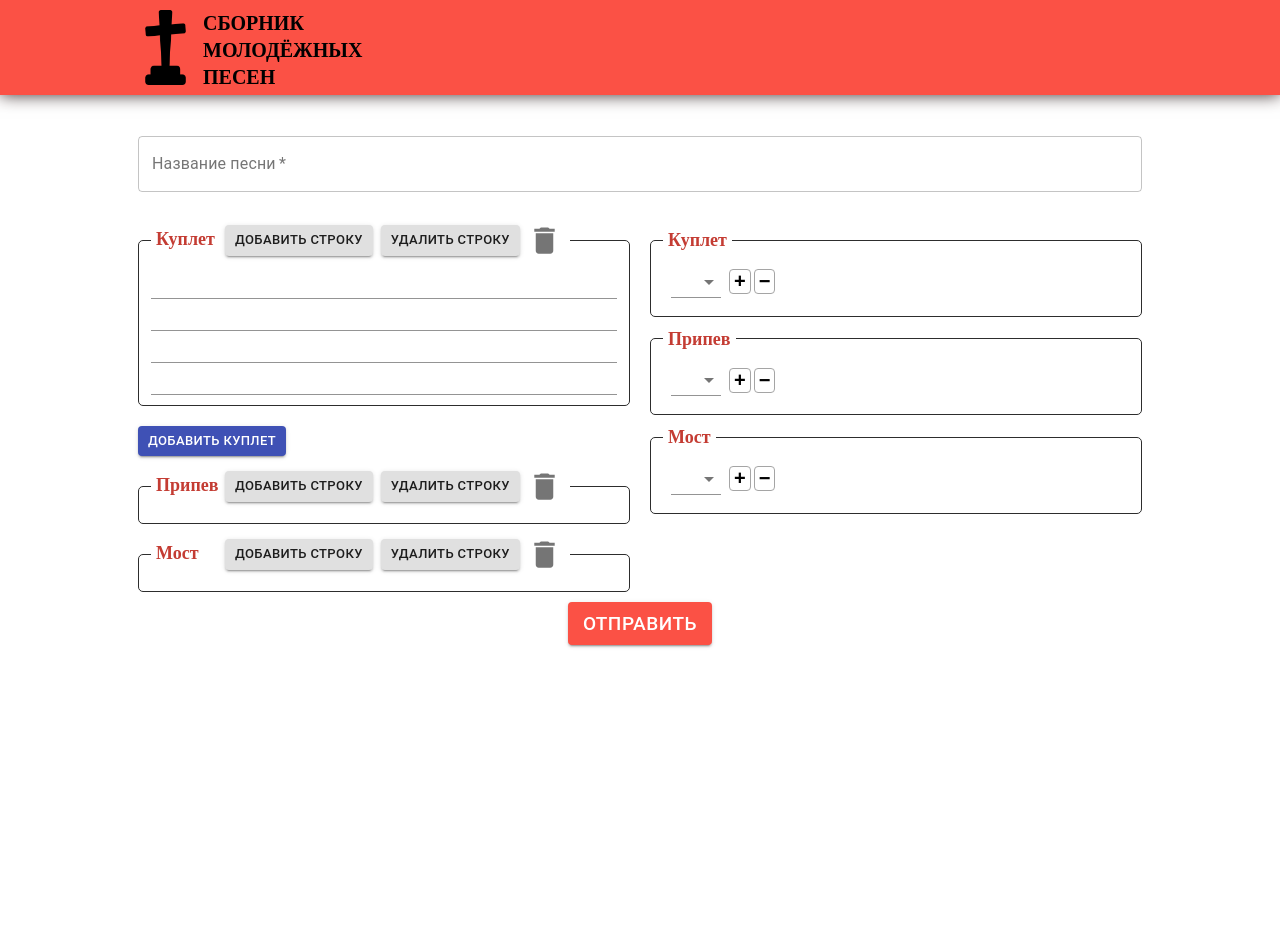
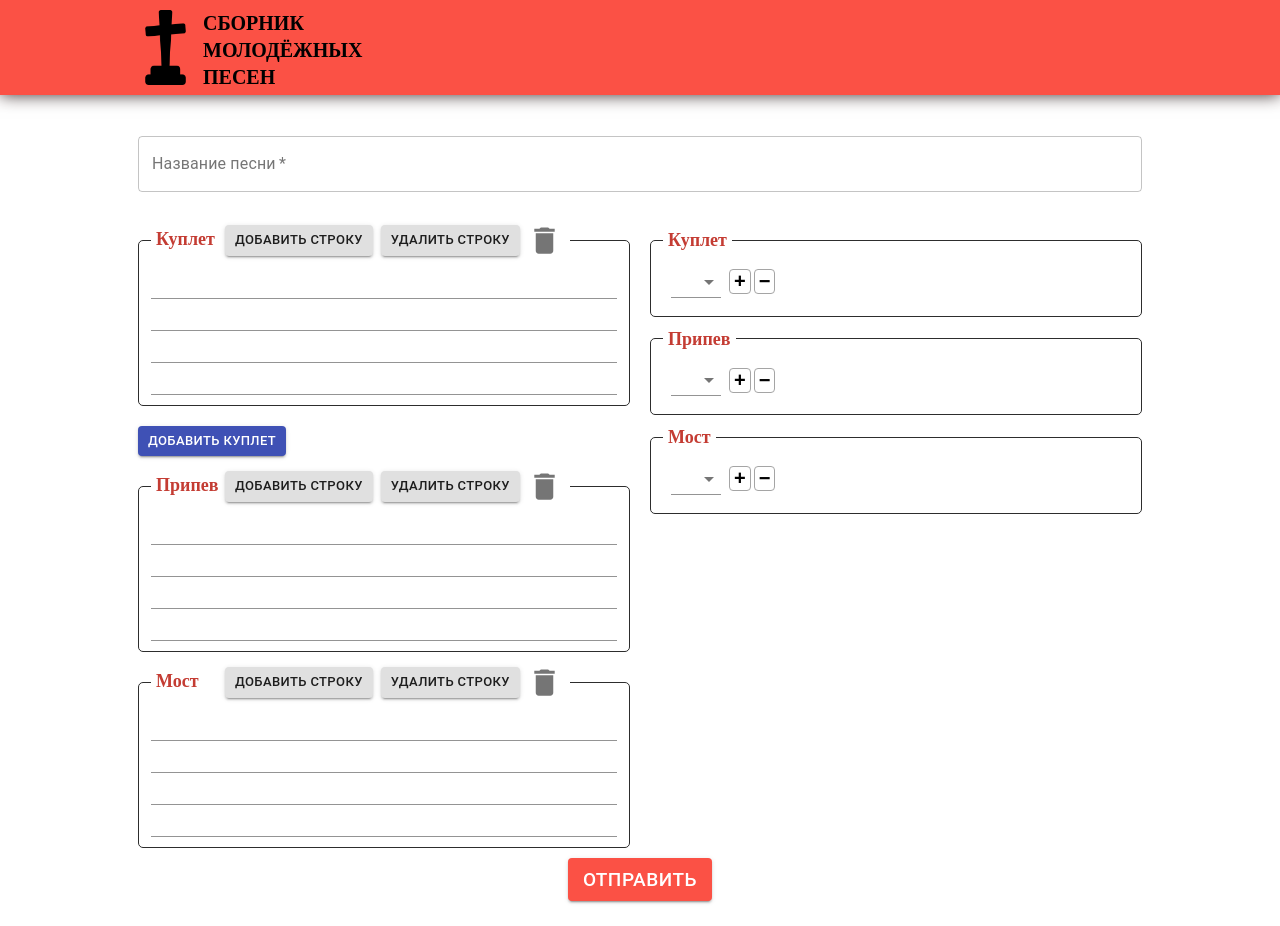
Before and after one commit to pavelLyolya/christian-songs-web, a React (Create React App) app: page / in a window 1280 px wide. Before the commit the page ends 800 px from the top, so only its background shows below. Built offline with nearby package versions, Linux system fonts and the light colour scheme.

Commit message:
make text song working

```diff
--- a/src/components/Main/Verse.js
+++ b/src/components/Main/Verse.js
@@ -1,4 +1,4 @@
-import React, { useState, useCallback } from 'react';
+import React, { useCallback } from 'react';
 import {
   makeStyles,
   Button,
@@ -19,44 +19,44 @@ const useStyles = makeStyles(theme => ({
   },
 }));
 
-function Verse({ type, remove, verse, update }) {
+function Verse({ isButtonsDrawn, type, remove, verse, update, incRowsCount, decRowsCount }) {
   const classes = useStyles();
-
-  const [verseRows, setVerseRows] = useState(verse.lines);
 
   const changeVerseRow = useCallback(
     (index, value) => {
-      const newRows = verseRows.slice();
+      const newRows = verse.lines.slice();
       newRows[index] = value;
-      setVerseRows(newRows);
       update(newRows);
     },
-    [verseRows],
+    [verse.lines, update],
   );
   const addRow = useCallback(
     () => {
-      const newRows = verseRows.slice();
+      const newRows = verse.lines.slice();
       newRows.push('');
-      setVerseRows(newRows);
       update(newRows);
+      incRowsCount();
     },
-    [verseRows],
+    [verse.lines, update, incRowsCount],
   );
   const removeRow = useCallback(
     () => {
-      const newRows = verseRows.slice();
+      const newRows = verse.lines.slice();
       newRows.pop();
-      setVerseRows(newRows);
       update(newRows);
+      decRowsCount();
     },
-    [verseRows],
+    [verse.lines, update, decRowsCount],
   );
 
-  if (!verse) return null;
+  if (!verse.lines) return null;
   return (
     <fieldset className='verse'>
       <legend className='verse-title'>
         <span className='verse-title-text'>{verseTypes[type]}</span>
+        {
+          isButtonsDrawn && (
+            <>
             <Button
               onClick={addRow}
               classes={{ root: classes.verseRowButton }}
@@ -73,12 +73,15 @@ function Verse({ type, remove, verse, update }) {
             >
               Удалить строку
             </Button>
+            </>
+          )
+        }
         <IconButton onClick={remove} aria-label='delete' size='small'>
           <DeleteIcon fontSize='large' />
         </IconButton>
       </legend>
-      {verseRows.map((row, index) => <TextField
-        value={row}
+      {verse.lines.map((row, index) => <TextField
+        key={index} value={row}
         onChange={(e) => changeVerseRow(index, e.target.value)}
         required
       />)}
--- a/src/components/Main/index.js
+++ b/src/components/Main/index.js
@@ -7,6 +7,7 @@ import {
 import '../../styles/Main.css';
 import Verse from './Verse';
 import Chords from './Chords';
+import { createEmptyVerse, setRowsCountForVerse } from '../../helpers';
 
 const useStyles = makeStyles(theme => ({
   verseRowButton: {
@@ -19,17 +20,19 @@ function Main() {
   const classes = useStyles();
 
   const [ songName, setSongName ] = useState('');
-
   const [ versesRowsCount, setVersesRowsCount ] = useState(4);
   const [ chorusRowsCount, setChorusRowsCount ] = useState(4);
   const [ bridgeRowsCount, setBridgeRowsCount ] = useState(4);
+  const [ verses, setVerses ] = useState([{ lines: createEmptyVerse(versesRowsCount) }]);
+  const [ chorus, setChorus ] = useState({ lines: createEmptyVerse(chorusRowsCount) });
+  const [ bridge, setBridge ] = useState({ lines: createEmptyVerse(bridgeRowsCount) });
 
-  const [ verses, setVerses ] = useState([{ lines: ['', '', '', ''] }]);
-  const [ chorus, setChorus ] = useState({ lines: new Array(chorusRowsCount) });
-  const [ bridge, setBridge ] = useState({ lines: new Array(bridgeRowsCount) });
+  console.log(verses);
+
+  const changeSongName = useCallback((e) => setSongName(e.target.value), []);
 
   const addVerse = useCallback(
-    () => setVerses([ ...verses, { lines: ['', '', '', ''] } ]),
+    () => setVerses([ ...verses, { lines: createEmptyVerse(versesRowsCount) } ]),
     [verses, versesRowsCount],
   );
   const updateVerse = useCallback(
@@ -40,25 +43,91 @@ function Main() {
     },
     [verses]
   );
-  console.log(verses)
   const removeVerse = useCallback((indexToDelete) => {
     const newVersesArray = verses.slice();
-    console.log(newVersesArray);
     newVersesArray.splice(indexToDelete, 1);
     setVerses(newVersesArray);
   }, [verses]);
 
+  const incVersesRowsCount = useCallback(
+    () => {
+      const newVersesRowsCount = versesRowsCount + 1;
+      setVersesRowsCount(newVersesRowsCount);
+      const newVersesArray = verses.map((verse) => ({ lines: setRowsCountForVerse(verse.lines, newVersesRowsCount) }));
+      console.log(newVersesArray);
+      setVerses(newVersesArray);
+    },
+    [verses, versesRowsCount],
+  );
+  const decVersesRowsCount = useCallback(
+    () => {
+      if (versesRowsCount === 0) return;
+      const newVersesRowsCount = versesRowsCount - 1;
+      setVersesRowsCount(newVersesRowsCount);
+      const newVersesArray = verses.map((verse, index) => ({ lines: setRowsCountForVerse(verse.lines, newVersesRowsCount) }));
+      console.log(newVersesArray);
+      setVerses(newVersesArray);
+    },
+    [verses, versesRowsCount],
+  );
+
   const addChorus = useCallback(
-    () => setChorus({ lines: new Array(chorusRowsCount) }),
+    () => setChorus({ lines: createEmptyVerse(chorusRowsCount) }),
     [chorusRowsCount]
   );
+  const updateChorus = useCallback((newChorus) => setChorus({ lines: newChorus }), []);
   const removeChorus = useCallback(() => setChorus(null), []);
 
+  const incChorusRowsCount = useCallback(
+    () => {
+      const newChorusRowsCount = chorusRowsCount + 1;
+      setChorusRowsCount(newChorusRowsCount);
+      const newChorusArray = { lines: setRowsCountForVerse(chorus.lines, newChorusRowsCount) };
+      console.log(newChorusArray);
+      setChorus(newChorusArray);
+    },
+    [chorus, chorusRowsCount],
+  );
+  const decChorusRowsCount = useCallback(
+    () => {
+      if (chorusRowsCount === 0) return;
+      const newChorusRowsCount = chorusRowsCount - 1;
+      setChorusRowsCount(newChorusRowsCount);
+      const newChorusArray = { lines: setRowsCountForVerse(chorus.lines, newChorusRowsCount) };
+      console.log(newChorusArray);
+      setChorus(newChorusArray);
+    },
+    [chorus, chorusRowsCount],
+  );
+
   const addBridge = useCallback(
-    () => setBridge({ lines: new Array(bridgeRowsCount) }),
+    () => setBridge({ lines: createEmptyVerse(bridgeRowsCount) }),
     [bridgeRowsCount]
   );
+  const updateBridge = useCallback((newBridge) => setBridge({ lines: newBridge }), []);
   const removeBridge = useCallback(() => setBridge(null), []);
+
+  const incBridgeRowsCount = useCallback(
+    () => {
+      const newBridgeRowsCount = bridgeRowsCount + 1;
+      setBridgeRowsCount(newBridgeRowsCount);
+      const newBridgeArray = { lines: setRowsCountForVerse(bridge.lines, newBridgeRowsCount) };
+      console.log(newBridgeArray);
+      setBridge(newBridgeArray);
+    },
+    [bridge, bridgeRowsCount],
+  );
+  const decBridgeRowsCount = useCallback(
+    () => {
+      if (bridgeRowsCount === 0) return;
+      const newBridgeRowsCount = bridgeRowsCount - 1;
+      setBridgeRowsCount(newBridgeRowsCount);
+      const newBridgeArray = { lines: setRowsCountForVerse(bridge.lines, newBridgeRowsCount) };
+      console.log(newBridgeArray);
+      setBridge(newBridgeArray);
+    },
+    [bridge, bridgeRowsCount],
+  );
 
   return (
     <main className='content'>
@@ -68,6 +137,8 @@ function Main() {
             <TextField
               id='song-name'
               label='Название песни'
+              value={songName}
+              onChange={changeSongName}
               margin='normal'
               variant='outlined'
               required
@@ -76,6 +147,8 @@ function Main() {
           <section className='song-text section'>
             <div className='verses'>
               {verses.map((verse, index) => <Verse
+                key={index} isButtonsDrawn={index === 0}
+                incRowsCount={incVersesRowsCount} decRowsCount={decVersesRowsCount}
                 verse={verse} update={(value) => updateVerse(index, value)}
                 type='verse' remove={() => removeVerse(index)}
               />)}
@@ -88,7 +161,11 @@ function Main() {
             </Button>
             {
               chorus
-                ? <Verse verse={chorus} remove={removeChorus} type='chorus' />
+                ? <Verse
+                  isButtonsDrawn verse={chorus} update={updateChorus}
+                  incRowsCount={incChorusRowsCount} decRowsCount={decChorusRowsCount}
+                  remove={removeChorus} type='chorus'
+                />
                 : <Button
                   onClick={addChorus} className='add-verse-button'
                   classes={{ root: classes.verseRowButton }} variant='contained' size='small' color='primary'
@@ -98,7 +175,11 @@ function Main() {
             }
             {
               bridge
-                ? <Verse verse={bridge} remove={removeBridge} type='bridge' />
+                ? <Verse
+                  isButtonsDrawn verse={bridge} update={updateBridge}
+                  incRowsCount={incBridgeRowsCount} decRowsCount={decBridgeRowsCount}
+                  remove={removeBridge} type='bridge'
+                />
                 : <Button
                   onClick={addBridge} className='add-verse-button'
                   classes={{ root: classes.verseRowButton }} variant='contained' size='small' color='primary'
--- /dev/null
+++ b/src/helpers/index.js
@@ -0,0 +1,19 @@
+export const createEmptyVerse = (length = 4) => {
+  const verseTemplate = new Array(length);
+  return verseTemplate.fill('');
+};
+
+export const setRowsCountForVerse = (verse, rowsCount) => {
+  const newVerse = verse.slice();
+  if (newVerse.length >= rowsCount) {
+    newVerse.length = rowsCount;
+  } else {
+    let diff = rowsCount - newVerse.length;
+    while (diff > 0) {
+      newVerse.push('');
+      diff--;
+    }
+  }
+  console.log(newVerse)
+  return newVerse;
+};
```
Lines whose indentation alone changed are shown as unchanged.
